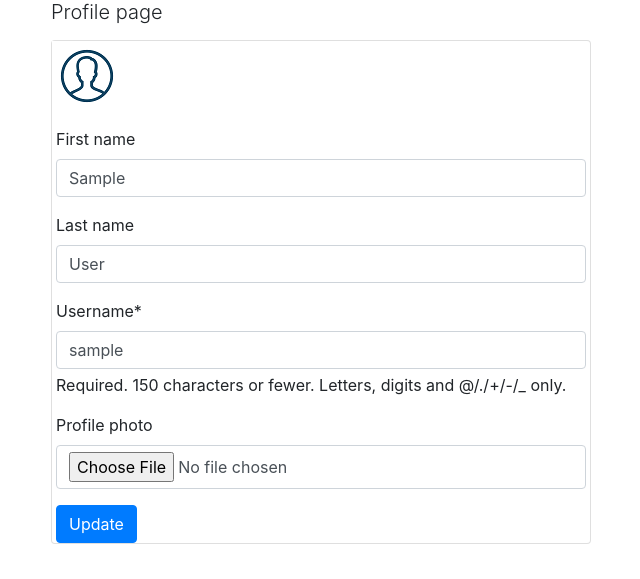
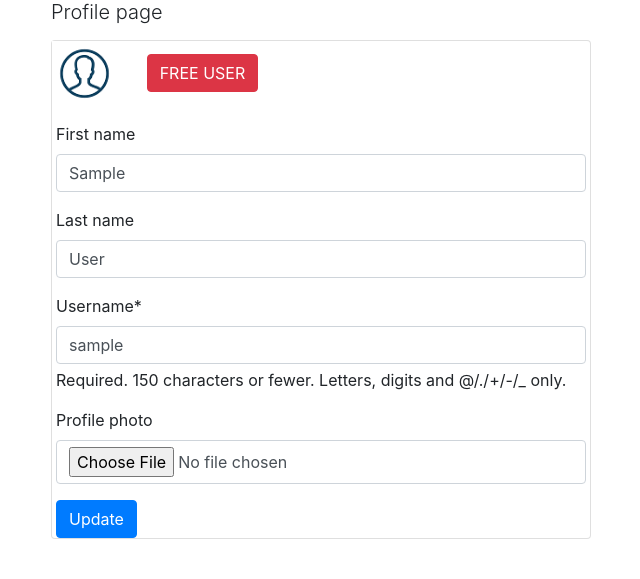
Before and after one commit to Olaism/books-store, a Django app: page /profile/ in a window 1280 px wide. Shown: the part 62-641 px from the top of the page, without its empty margins (319-959 px from the left). Run offline with Django 4.2, Linux system fonts and the light colour scheme; the visitor is signed in with stand-in values (Sample User, id 1); data that the repository does not hold is empty; some libraries are stand-ins or nearby versions.

Commit message:
update user profile to contain subscription type

```diff
--- a/templates/users/profile.html
+++ b/templates/users/profile.html
@@ -10,9 +10,9 @@
         <div class="col-lg-6 col-md-8 col-sm-10">
             <h3 class="lead mb-3">Profile page</h3>
             <div class="card">
-                <div class="row">
+                <div class="row align-items-center">
                     {% with photo=user.profile_photo %}
-                    <div class="col-lg-3">
+                    <div class="col-lg-2">
                         {% if photo %}
                         <img
                             src="{{ photo.url }}"
@@ -27,6 +27,15 @@
                         {% endif %}
                     </div>
                     {% endwith %}
+                    <div class="col-lg-2">
+                        <button class="btn btn-{% if is_subscribed %}info{% else %}danger{% endif %}">
+                            {% if is_subscribed %}
+                                {{ user.subscription.subscription_plan.name }}
+                            {% else %}
+                                FREE USER
+                            {% endif %}
+                        </button>
+                    </div>
                 </div>
                 <form method="POST" enctype="multipart/form-data" class="mx-1 mt-3">
                     {% csrf_token %}
--- a/users/views.py
+++ b/users/views.py
@@ -2,6 +2,8 @@ from django.urls import reverse_lazy
 from django.contrib.auth import get_user_model
 from django.contrib.auth.mixins import LoginRequiredMixin
 from django.views.generic.edit import UpdateView
+
+from subscription.models import Subscription
 
 User = get_user_model()
 
@@ -12,3 +14,16 @@ class ProfileView(LoginRequiredMixin, UpdateView):
 
     def get_object(self):
         return self.request.user
+
+    def get_context_data(self, *args, **kwargs):
+        context = super().get_context_data(*args, **kwargs)
+
+        try:
+            sub = Subscription.objects.get(user=self.request.user)
+        except Subscription.DoesNotExist:
+            context["is_subscribed"] = False
+            return context
+
+        context["is_subscribed"] = True
+
+        return context
```
